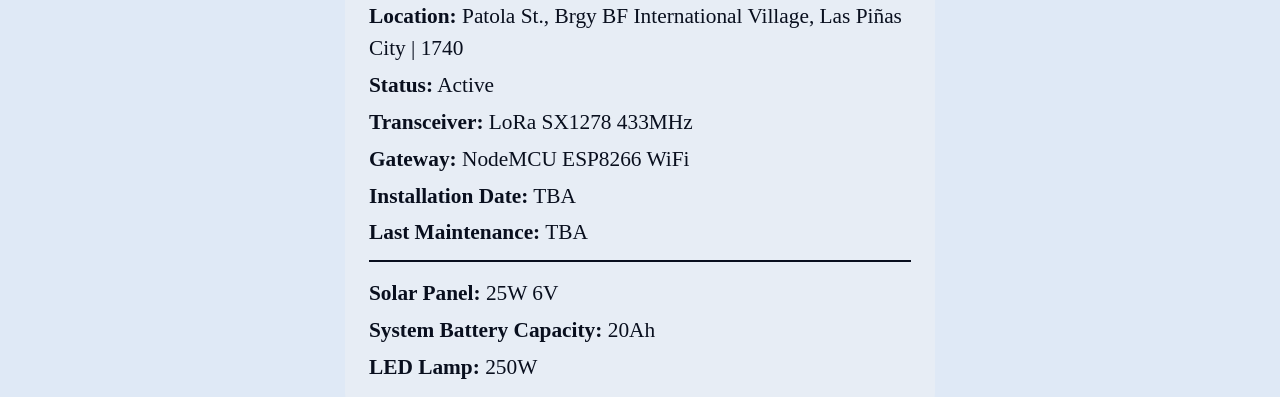
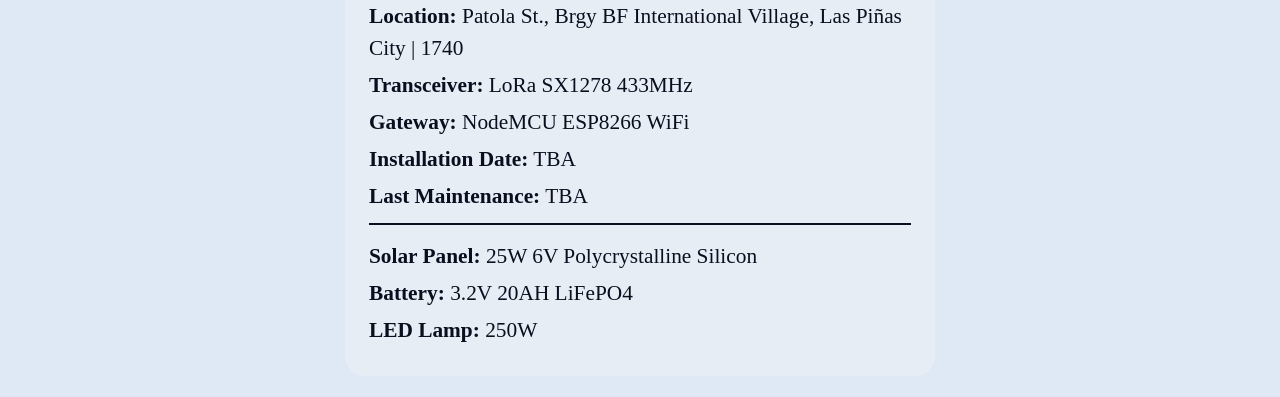
Before and after one commit to jehan023/ProjectSinag, a React (Create React App) app: page / in a window 1280 px wide. Both pictures are taken after a click on the button "Profile". Shown: the part 328-725 px from the top of the page. Built offline with nearby package versions, Linux system fonts and the light colour scheme; no server answers; a web font is replaced by a local one.

Commit message:
Overview calculation adjustment

```diff
--- a/src/App.js
+++ b/src/App.js
@@ -32,15 +32,15 @@ function App() {
   const options = [
     {
       list: 'SL1', value: 'SL1', label: 'Streetlight 1', location: 'Patola St., Brgy BF International Village, Las Piñas City | 1740',
-      battCapacity: '20Ah', pvPanel: '25W 6V', lamp: '250W', status: 'Active'
+      battCapacity: '3.2V 20AH LiFePO4', pvPanel: '25W 6V Polycrystalline Silicon', lamp: '250W', status: 'Active'
     },
     {
       list: 'SL2', value: 'SL2', label: 'Streetlight 2', location: 'Patola St., Brgy BF International Village, Las Piñas City | 1740',
-      battCapacity: '20Ah', pvPanel: '25W 6V', lamp: '250W', status: 'Inactive'
+      battCapacity: '3.2V 20AH LiFePO4', pvPanel: '25W 6V Polycrystalline Silicon', lamp: '250W', status: 'Inactive'
     },
     {
       list: 'SL3', value: 'SL3', label: 'Streetlight 3', location: 'Patola St., Brgy BF International Village, Las Piñas City | 1740',
-      battCapacity: '20Ah', pvPanel: '25W 6V', lamp: '250W', status: 'Active'
+      battCapacity: '3.2V 20AH LiFePO4', pvPanel: '25W 6V Polycrystalline Silicon', lamp: '250W', status: 'Active'
     },
   ];
 
--- a/src/components/overview.js
+++ b/src/components/overview.js
@@ -128,11 +128,14 @@ function Overview(props, { setHumidityValue }) {
     const OnTimePerDay = allData.reduce((acc, item, index, array) => {
       if (item.led_status === 1) {
         const nextItem = array[index + 1];
-        if (nextItem && nextItem.date === item.date && nextItem.led_status === 1) {
+        if (nextItem && nextItem.date === item.date && (nextItem.led_status === 1 || nextItem.led_status === 0)) {
           const dateISO = new Date(item.date).toISOString().split('T')[0];
           const start = new Date(`${dateISO}T${item.time}:00Z`);
           const end = new Date(`${dateISO}T${nextItem.time}:00Z`);
           const ONtime = (end - start) / (1000 * 60 * 60); // convert milliseconds to hours
+          console.log(item.date);
+          console.log(item.time);
+          console.log(ONtime - (1/60));
           const existingItem = acc.find((el) => el.date === item.date);
           if (existingItem) {
             existingItem.on_time += ONtime;
@@ -140,10 +143,11 @@ function Overview(props, { setHumidityValue }) {
             acc.push({ date: item.date, on_time: ONtime });
           }
         }
-        if (nextItem && nextItem.date === item.date && nextItem.led_status === 0) {
+
+        if (nextItem && nextItem.date !== item.date && nextItem.led_status === 1) {
           const dateISO = new Date(item.date).toISOString().split('T')[0];
           const start = new Date(`${dateISO}T${item.time}:00Z`);
-          const end = new Date(`${dateISO}T${nextItem.time}:00Z`);
+          const end = new Date(`${dateISO}T23:59:59Z`);
           const ONtime = (end - start) / (1000 * 60 * 60); // convert milliseconds to hours
           const existingItem = acc.find((el) => el.date === item.date);
           if (existingItem) {
--- a/src/components/profile.js
+++ b/src/components/profile.js
@@ -38,14 +38,13 @@ function Profile(props) {
         <div className='profile-card p-4'>
           <p><b>Name:</b> {streetlight.label} ({streetlight.value})</p>
           <p><b>Location:</b> {streetlight.location}</p>
-          <p><b>Status:</b> {streetlight.status}</p>
           <p><b>Transceiver:</b> LoRa SX1278 433MHz</p>
           <p><b>Gateway:</b> NodeMCU ESP8266 WiFi</p>
           <p><b>Installation Date:</b> TBA</p>
           <p><b>Last Maintenance:</b> TBA</p>
           <div className='line-break mb-3'></div>
           <p><b>Solar Panel:</b> {streetlight.pvPanel}</p>
-          <p><b>System Battery Capacity:</b> {streetlight.battCapacity}</p>
+          <p><b>Battery:</b> {streetlight.battCapacity}</p>
           <p><b>LED Lamp:</b> {streetlight.lamp}</p>
 
         </div>
```
Also changed, not shown: src/components/status.js (line endings or trailing spaces).
